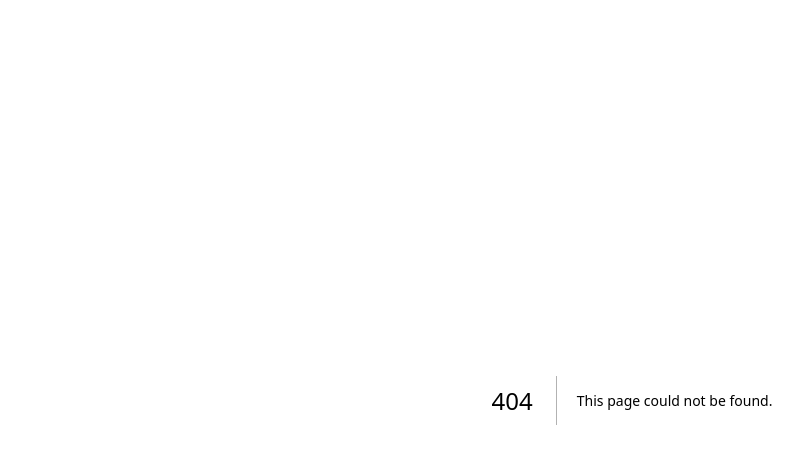
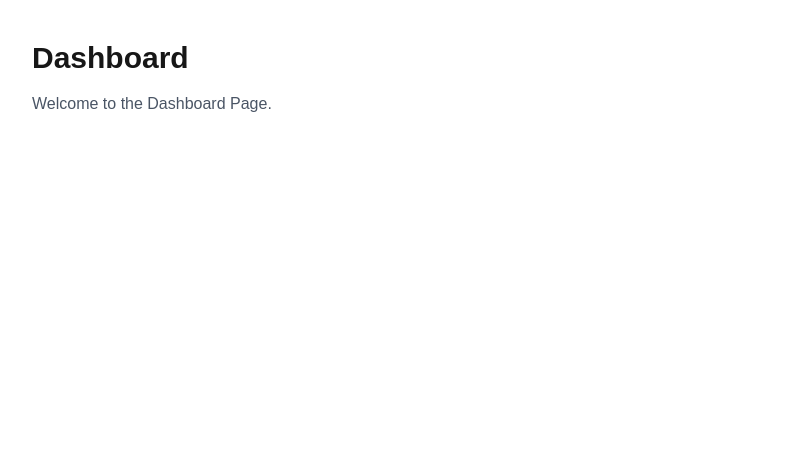
Before and after one commit to angel-sareena-sandeep/array-decisionops, a Next.js app: page /dashboard in a window 1280 px wide. Before the commit this address had no page. Shown: the top 464 px of the page, without its empty margins (8-811 px from the left). Built offline with nearby package versions, Linux system fonts and the light colour scheme.

Commit message:
Add dashboard layout structure

```diff
--- /dev/null
+++ b/app/dashboard/layout.tsx
@@ -0,0 +1,14 @@
+export default function RootLayout({
+  children,
+}: {
+  children: React.ReactNode;
+}) {
+  return (
+    <html lang="en">
+      <head />
+      <body className="min-h-screen bg-gray-50">
+        <main>{children}</main>
+      </body>
+    </html>
+  );
+}
--- /dev/null
+++ b/app/dashboard/page.tsx
@@ -0,0 +1,10 @@
+export default function DashboardPage() {
+  return (
+    <div className="p-10">
+      <h1 className="text-3xl font-bold">Dashboard</h1>
+      <p className="mt-4 text-gray-600">
+        Welcome to the Dashboard Page.
+      </p>
+    </div>
+  );
+}
```
